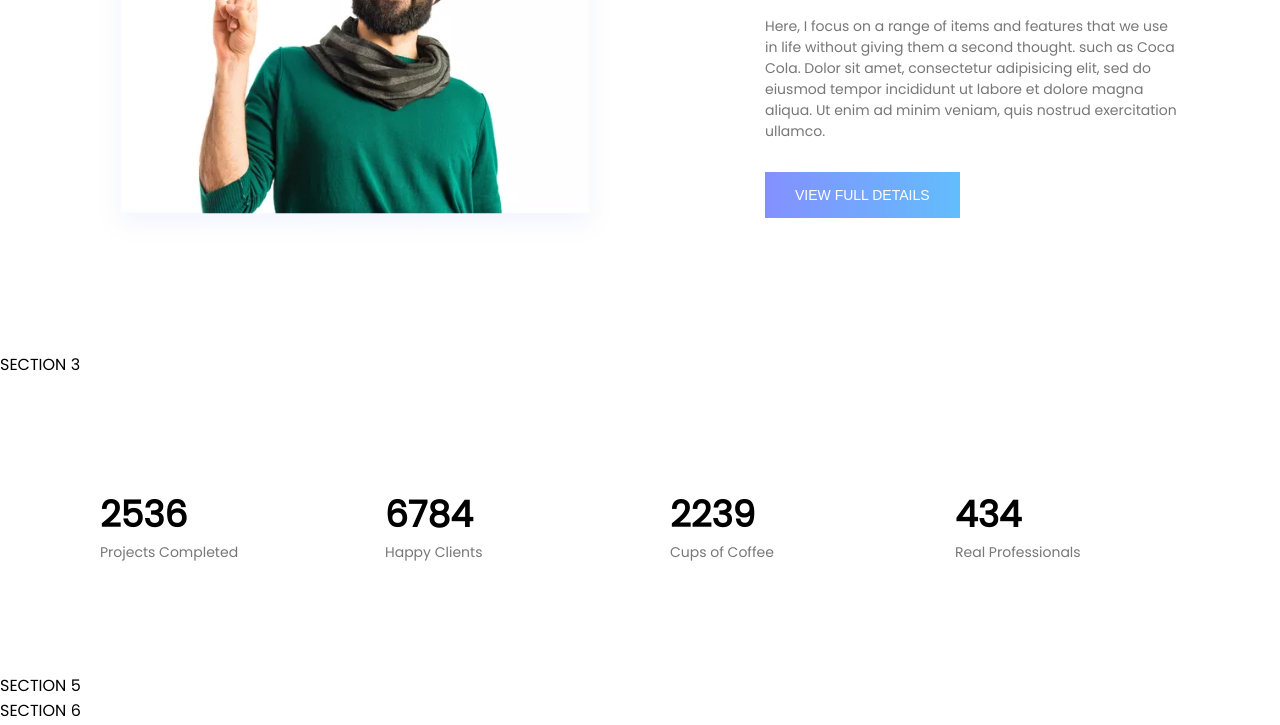
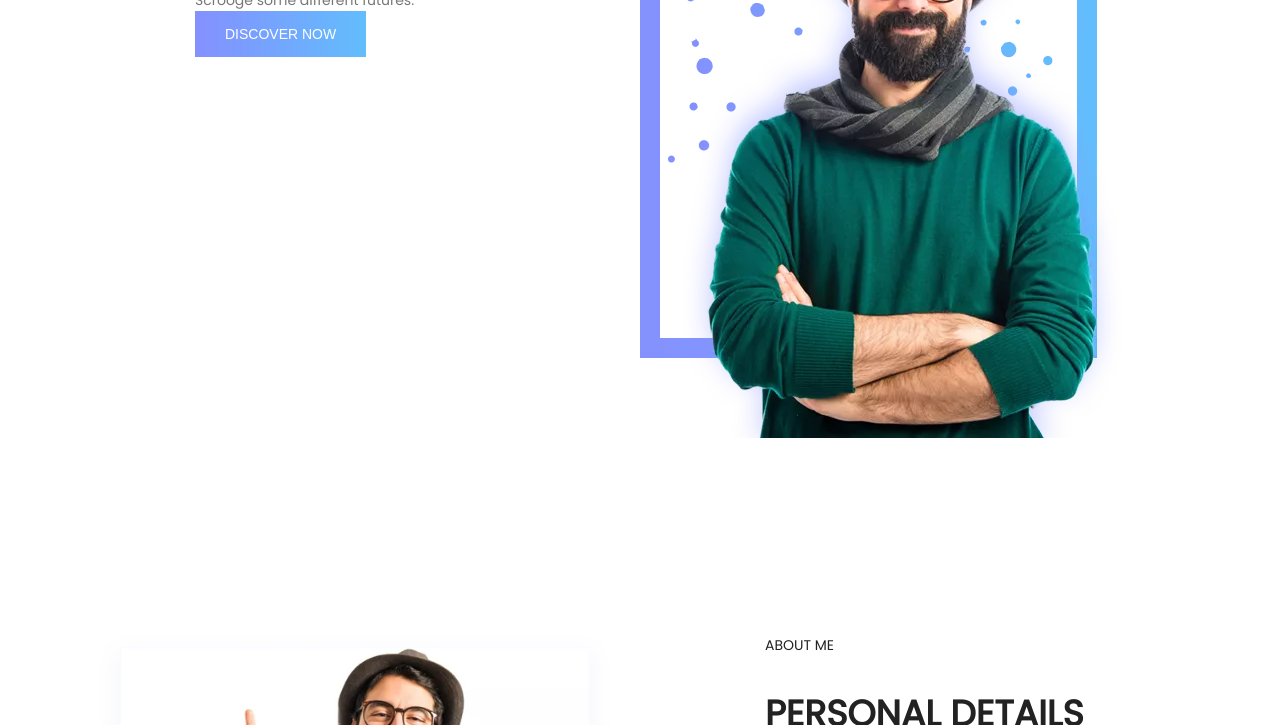
Before and after one commit to front-end-by-rimantas/43-grupe-portfolio-personal, a website: page index.html in a window 1280 px wide. Shown: the part 637-1362 px from the top of the page. Drawn offline with Linux system fonts and the light colour scheme.

Commit message:
Update index.html
Hero  picture , button and text.

```diff
--- a/index.html
+++ b/index.html
@@ -52,10 +52,21 @@
     <main>
 
         <!-- hero: start -->
-        <section>
-            SECTION 1
+        <section class="container">
+            <div class="row">
+                <img class="row fullscreen align-items-center justify-content-between" src="./img/hero-img.png.webp" alt="Philip Gilbert">
+                <div class="class= col-12 col-md-5 ml-xl-1 this is me">
+                    <h1 class="topic-name">THIS IS ME</h1>
+                    <h2 class="topic"> <font size="+15">Philip Gilbert</font></h2>
+                    <p class="text">You will begin to realise why this exercise is called the Dickens Pattern with reference to the ghost showing Scrooge some different futures.</p>
+                     <button class="btn">DISCOVER NOW</button>
+                </div>
+
+            </div>
+
         </section>
         <!-- hero: end -->
+
 
         <!-- about me: start -->
         <section class="container">
```
